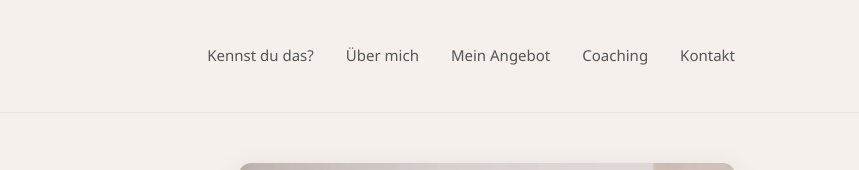
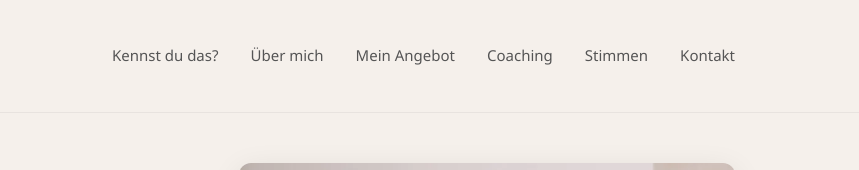
Before and after one commit to evabernhardt/website, a website: page index.html in a window 1280 px wide. Shown: the top 170 px of the page, 421-1280 px from the left. Drawn offline with Linux system fonts and the light colour scheme.

Commit message:
Navigation: Reiter "Stimmen" hinzugefügt
Co-Authored-By: Claude Sonnet 4.6 <noreply@anthropic.com>

```diff
--- a/index.html
+++ b/index.html
@@ -24,6 +24,7 @@
         <a href="#ueber-mich" onclick="document.getElementById('main-nav').classList.remove('is-open'); document.querySelector('.burger').setAttribute('aria-expanded','false');">Über mich</a>
         <a href="#mein-angebot" onclick="document.getElementById('main-nav').classList.remove('is-open'); document.querySelector('.burger').setAttribute('aria-expanded','false');">Mein Angebot</a>
         <a href="#coaching-ablauf" onclick="document.getElementById('main-nav').classList.remove('is-open'); document.querySelector('.burger').setAttribute('aria-expanded','false');">Coaching</a>
+        <a href="#stimmen" onclick="document.getElementById('main-nav').classList.remove('is-open'); document.querySelector('.burger').setAttribute('aria-expanded','false');">Stimmen</a>
         <a href="#kontakt" onclick="document.getElementById('main-nav').classList.remove('is-open'); document.querySelector('.burger').setAttribute('aria-expanded','false');">Kontakt</a>
       </nav>
     </div>
```
